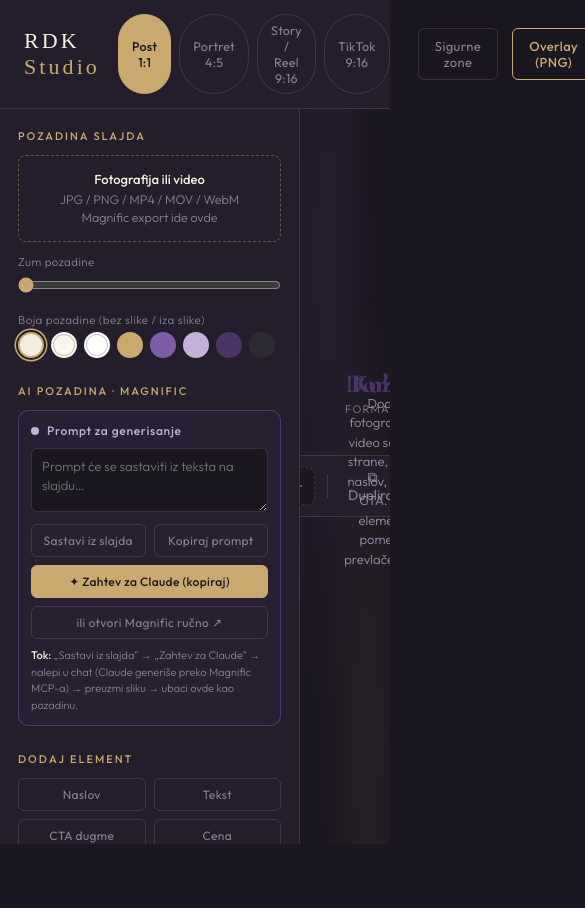
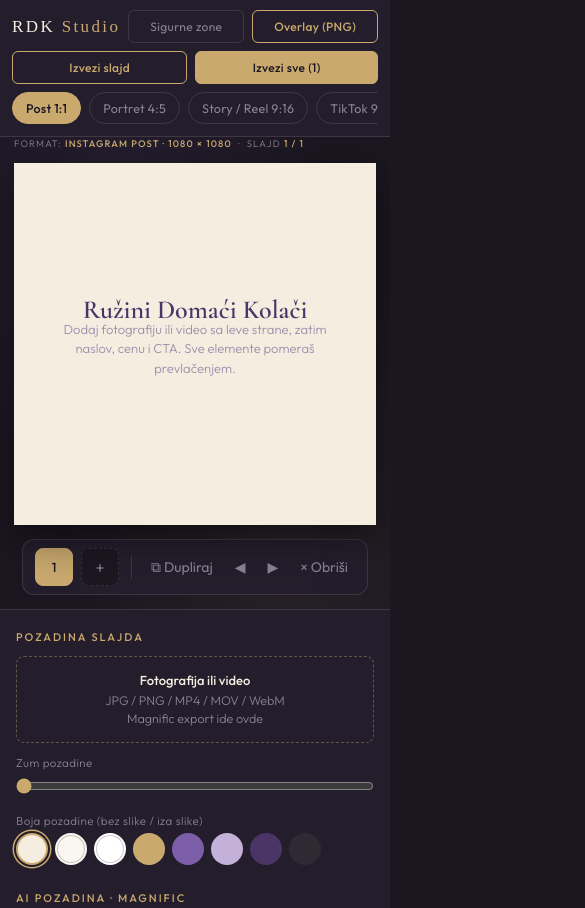
Before and after one commit to ruzicanakaradic-dev/rdk-studio, a website: page index.html in a window 390 px wide. Shown: the top 908 px of the page, 585 px wide, since content can reach past the window. Before the commit the page ends 844 px from the top, so only its background shows below. Drawn offline with nearby package versions, Linux system fonts and the light colour scheme; a web font is replaced by a local one.

Commit message:
Add files via upload

```diff
--- a/index.html
+++ b/index.html
@@ -28,6 +28,7 @@ body{
   font-family:'Outfit',sans-serif;
   font-weight:300;
   height:100vh;
+  height:100dvh;
   display:flex;
   flex-direction:column;
   overflow:hidden;
@@ -158,7 +159,7 @@ main{
     var(--ink);
 }
 .stage-wrap{position:relative;box-shadow:0 24px 80px rgba(0,0,0,.55);line-height:0}
-canvas#stage{display:block;background:#fff;cursor:grab}
+canvas#stage{display:block;background:#fff;cursor:grab;touch-action:none}
 canvas#stage.dragging{cursor:grabbing}
 .stage-label{
   position:absolute;top:-28px;left:0;font-size:11px;letter-spacing:.12em;
@@ -206,6 +207,47 @@ canvas#stage.dragging{cursor:grabbing}
 }
 .empty-note .big{font-family:'Cormorant Garamond',serif;font-size:26px;font-weight:600;color:#4A3566}
 .empty-note .small{font-size:13px;color:#9A8FAB;max-width:300px;line-height:1.5}
+/* ---------- MOBILNI LAYOUT ---------- */
+@media (max-width: 900px){
+  body{height:auto;min-height:100dvh;overflow:auto;overflow-x:hidden}
+  header{
+    flex-wrap:wrap;gap:8px;padding:10px 12px;
+    position:sticky;top:0;z-index:50;
+  }
+  .wordmark{font-size:17px}
+  .spacer{display:none}
+  header .btn{flex:1 1 auto;font-size:12px;padding:8px 10px;text-align:center}
+  .formats{
+    order:5;width:100%;margin-left:0;overflow-x:auto;
+    -webkit-overflow-scrolling:touch;padding-bottom:2px;
+    scrollbar-width:none;
+  }
+  .formats::-webkit-scrollbar{display:none}
+  .fmt{white-space:nowrap;flex-shrink:0}
+  .app{flex-direction:column;flex:none}
+  main{
+    order:1;min-height:0;padding:26px 12px 14px;
+    justify-content:flex-start;gap:14px;overflow:visible;
+  }
+  .stage-label{font-size:9.5px;top:-20px}
+  .stage-wrap{box-shadow:0 12px 40px rgba(0,0,0,.5)}
+  .slidebar{
+    max-width:calc(100vw - 24px);overflow-x:auto;
+    -webkit-overflow-scrolling:touch;scrollbar-width:none;
+  }
+  .slidebar::-webkit-scrollbar{display:none}
+  .slidebar .lbl{display:none}
+  .mini{white-space:nowrap}
+  aside{
+    order:2;width:100%;border-right:none;
+    border-top:1px solid var(--line);
+    padding:20px 16px 90px;overflow:visible;
+  }
+  .sw{width:32px;height:32px}
+  .seg button{padding:10px 4px}
+  textarea,select,input[type=text]{font-size:16px} /* sprečava iOS auto-zoom na fokus */
+  .toast{max-width:calc(100vw - 32px);bottom:16px}
+}
 </style>
 </head>
 <body>
@@ -529,14 +571,23 @@ document.querySelectorAll('.fmt').forEach(b=>{
 });
 function fitStage(){
   const main=document.querySelector('main');
-  const pad=90;
-  const availW=main.clientWidth-pad, availH=main.clientHeight-pad-70;
   const F=FORMATS[fmt];
+  const mobile = window.innerWidth <= 900;
+  let availW, availH;
+  if(mobile){
+    availW = window.innerWidth - 28;
+    availH = window.innerHeight * 0.55;
+  } else {
+    const pad=90;
+    availW = main.clientWidth-pad;
+    availH = main.clientHeight-pad-70;
+  }
   const sc=Math.min(availW/F.w, availH/F.h, 0.6);
   canvas.style.width=(F.w*sc)+'px';
   canvas.style.height=(F.h*sc)+'px';
 }
 window.addEventListener('resize',()=>{fitStage();});
+window.addEventListener('orientationchange',()=>{setTimeout(fitStage,250);});
 
 /* ================= SLAJDOVI ================= */
 function refreshSlides(){
```
